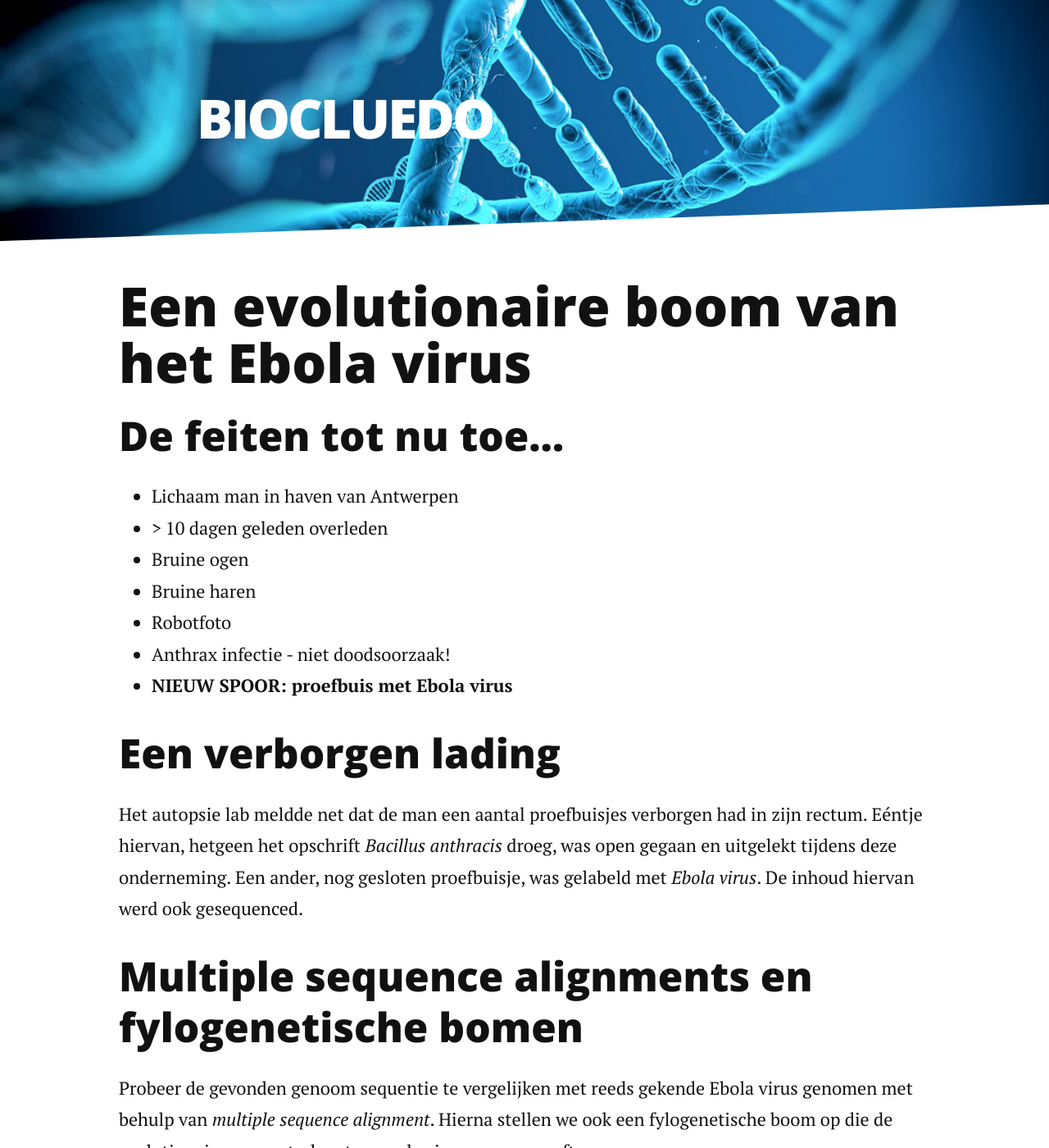
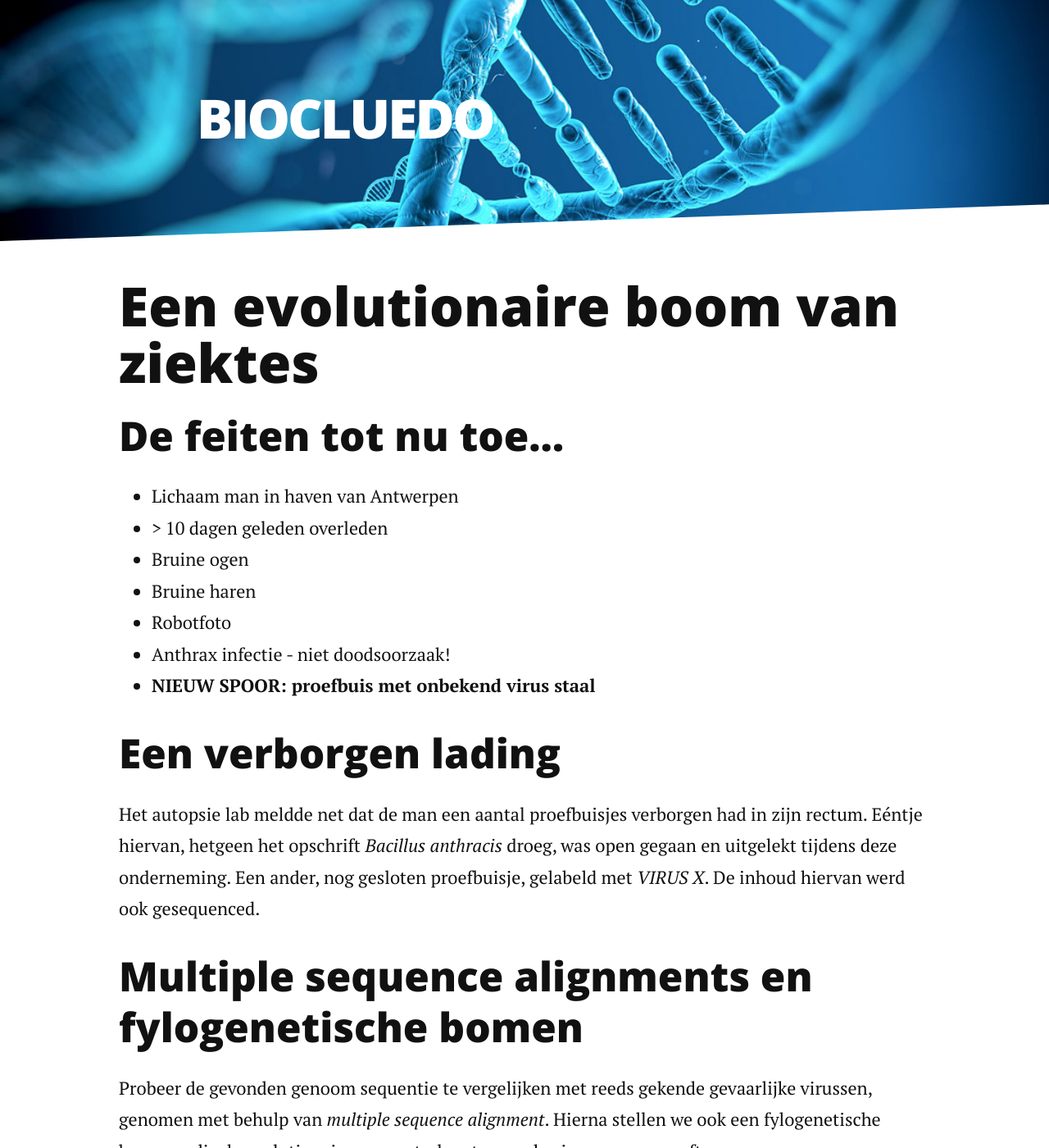
Before and after one commit to biodatamining/BioCluedo, a Jekyll site: the page built from _pages/msa.md, in a window 1280 px wide and 1400 px high. Shown: the whole window at 82% size. Built offline with Jekyll 4.4.1, drawn with Linux system fonts in a browser that asks for light colours; nearby versions of some CDN libraries.

Commit message:
remove ebola

```diff
--- a/_pages/msa.md
+++ b/_pages/msa.md
@@ -7,7 +7,7 @@ categories: forensics
 permalink: /msa/
 ---
 
-# Een evolutionaire boom van het Ebola virus
+# Een evolutionaire boom van ziektes
 
 ## De feiten tot nu toe...
 
@@ -17,14 +17,18 @@ permalink: /msa/
 - Bruine haren
 - Robotfoto
 - Anthrax infectie - niet doodsoorzaak!
-- **NIEUW SPOOR: proefbuis met Ebola virus**
+- **NIEUW SPOOR: proefbuis met onbekend virus staal**
 
 ## Een verborgen lading
 
-Het autopsie lab meldde net dat de man een aantal proefbuisjes verborgen had in zijn rectum. Eéntje hiervan, hetgeen het opschrift *Bacillus anthracis* droeg, was open gegaan en uitgelekt tijdens deze onderneming. Een ander, nog gesloten proefbuisje, was gelabeld met *Ebola virus*. De inhoud hiervan werd ook gesequenced.
+Het autopsie lab meldde net dat de man een aantal proefbuisjes verborgen had in zijn rectum. Eéntje hiervan, hetgeen het opschrift *Bacillus anthracis* droeg, was open gegaan en uitgelekt tijdens deze onderneming. Een ander, nog gesloten proefbuisje, gelabeld met *VIRUS X*. De inhoud hiervan werd ook gesequenced.
+
+<!-- met *Ebola virus*. -->
 
 ## Multiple sequence alignments en fylogenetische bomen
-Probeer de gevonden genoom sequentie te vergelijken met reeds gekende Ebola virus genomen met behulp van *multiple sequence alignment*. Hierna stellen we ook een fylogenetische boom op die de evolutionaire verwantschap tussen de virussen weergeeft.
+<!-- gekende Ebola virus -->
+
+Probeer de gevonden genoom sequentie te vergelijken met reeds gekende gevaarlijke virussen, genomen met behulp van *multiple sequence alignment*. Hierna stellen we ook een fylogenetische boom op die de evolutionaire verwantschap tussen de virussen weergeeft.
 
 [Klik hier om de volledige genoom sequentie van het gevonden Ebola virus en een aantal reeds gekende genomen te downloaden...]({{ "/data/msa_data.zip" | prepend: site.baseurl }})
 
```
Also changed, not shown: _pages/index.md (+1 -1 lines), _pages/pairwise_alignment.md (+2 -0 lines).
